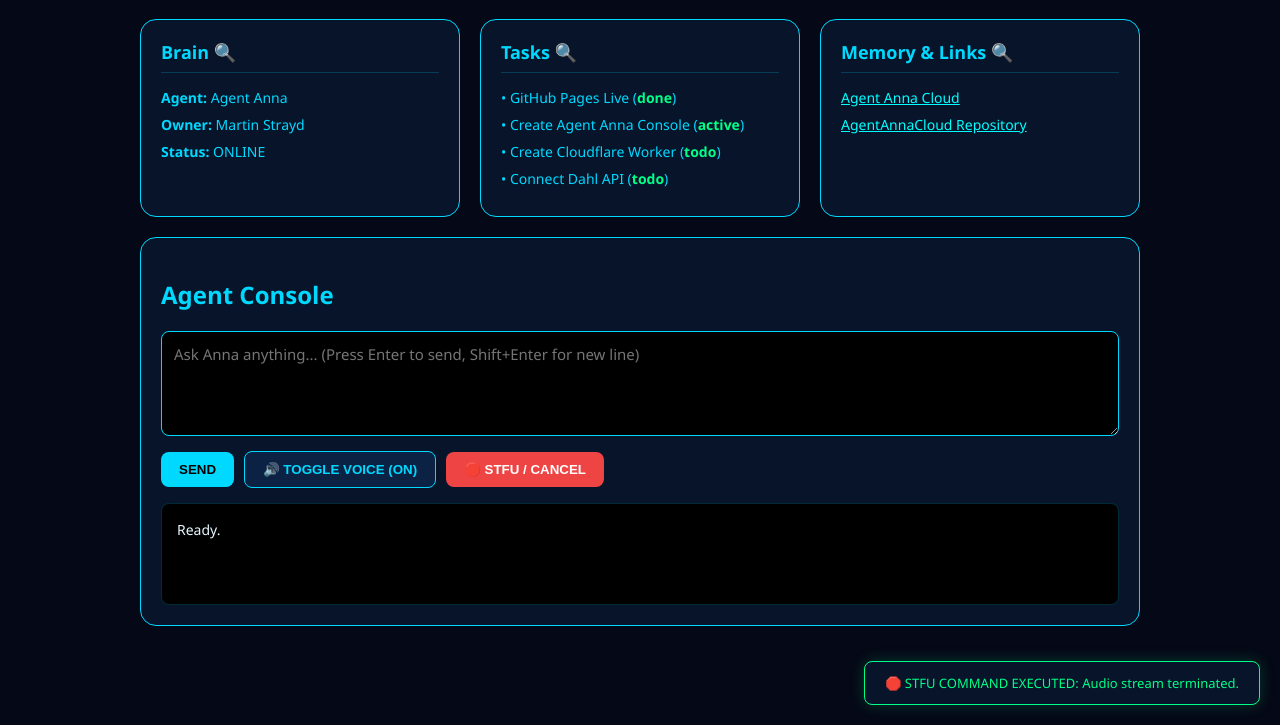
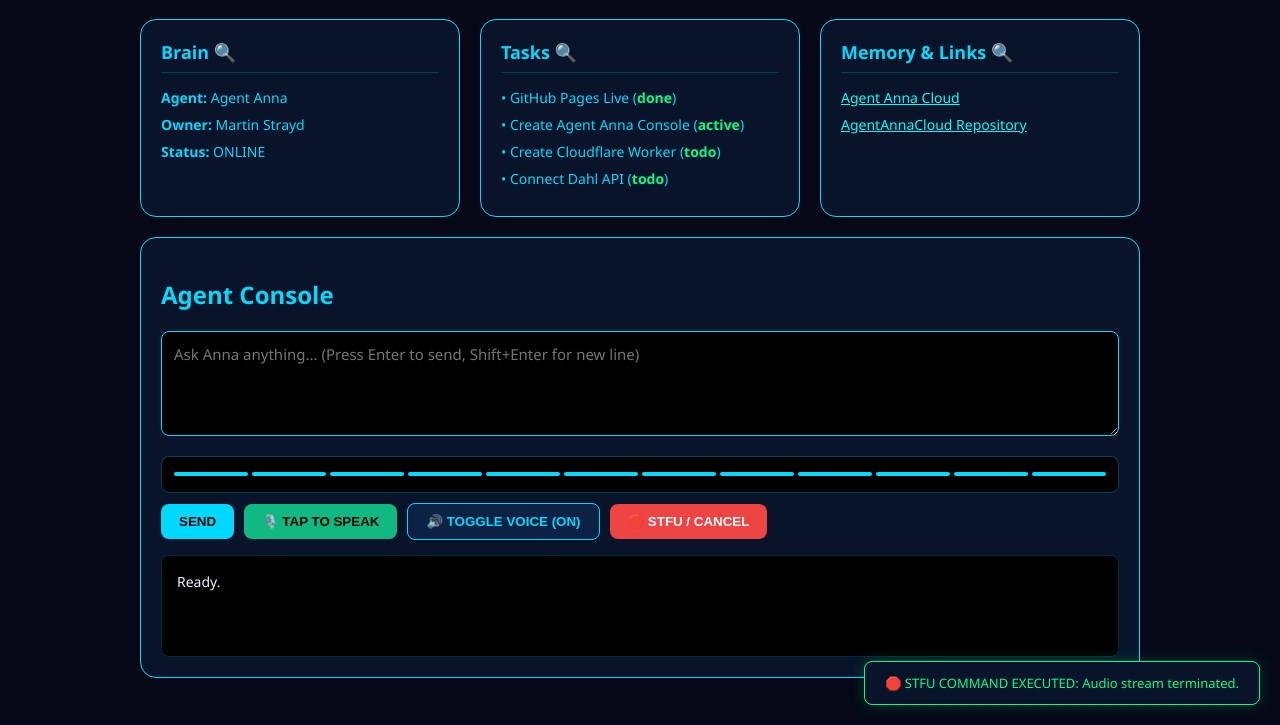
Before and after one commit to agent-anna/AgentAnnaCloud, a plain HTML site: page public/index.html in a window 1280 px wide. Both pictures are taken after a click on the button "🛑 STFU / CANCEL". Shown: the part 75-800 px from the top of the page. Drawn offline with Linux system fonts and the light colour scheme.

Commit message:
Add real-time Web Audio API mic analyser to make visualizer react exclusively to actual voice input

```diff
--- a/public/index.html
+++ b/public/index.html
@@ -20,9 +20,16 @@ button{margin-top:10px;padding:10px 18px;cursor:pointer;background:#00d9ff;color
 button:hover{opacity:0.85;}
 button.secondary{background:#0b2244;color:#00d9ff;border:1px solid #00d9ff;}
 button.danger{background:#ef4444;color:#fff;}
+button.mic-btn{background:#10b981;color:#000;}
+button.mic-btn.active{background:#ef4444;color:#fff;animation:pulse 1s infinite;}
+@keyframes pulse{0%{opacity:1;}50%{opacity:0.4;}100%{opacity:1;}}
 .status{color:#00ff88;font-weight:bold;font-size:13px;}
 #response{margin-top:15px;padding:15px;border-radius:8px;background:#000;min-height:70px;white-space:pre-wrap;color:#e6f9ff;line-height:1.55;font-size:14px;border:1px solid rgba(0,217,255,0.2);}
 #notification{position:fixed;bottom:20px;right:20px;background:#07142a;border:1px solid #00ff88;color:#00ff88;padding:12px 20px;border-radius:8px;display:none;z-index:2000;font-size:13px;box-shadow:0 0 15px rgba(0,255,136,0.2);}
+
+/* Live Audio Visualizer Bars */
+.visualizer{display:flex;gap:4px;align-items:center;height:35px;background:#000;border:1px solid rgba(0,217,255,0.3);border-radius:8px;padding:0 12px;margin-top:15px;overflow:hidden;}
+.bar{flex:1;background:#00d9ff;height:4px;border-radius:2px;transition:height 0.05s ease;}
 </style>
 </head>
 <body>
@@ -53,8 +60,17 @@ button.danger{background:#ef4444;color:#fff;}
   <div class="console-panel">
     <h2>Agent Console</h2>
     <textarea id="prompt" placeholder="Ask Anna anything... (Press Enter to send, Shift+Enter for new line)"></textarea>
+
+    <!-- Live Audio Motion Visualizer -->
+    <div class="visualizer" id="viz">
+      <div class="bar"></div><div class="bar"></div><div class="bar"></div><div class="bar"></div>
+      <div class="bar"></div><div class="bar"></div><div class="bar"></div><div class="bar"></div>
+      <div class="bar"></div><div class="bar"></div><div class="bar"></div><div class="bar"></div>
+    </div>
+
     <div style="display:flex;gap:10px;flex-wrap:wrap;align-items:center;">
       <button onclick="ask()">SEND</button>
+      <button id="micBtn" class="mic-btn" onclick="toggleLiveMic()">🎙️ TAP TO SPEAK</button>
       <button class="secondary" onclick="toggleVoice()">🔊 TOGGLE VOICE (<span id="voiceState">ON</span>)</button>
       <button class="danger" onclick="executeStfuProtocol()">🛑 STFU / CANCEL</button>
     </div>
@@ -67,6 +83,11 @@ button.danger{background:#ef4444;color:#fff;}
 <script>
 let cachedVoices = [];
 let isVoiceEnabled = true;
+let audioContext = null;
+let analyser = null;
+let microphone = null;
+let isMicActive = false;
+let animationId = null;
 
 function loadVoices() {
     if (!('speechSynthesis' in window)) return;
@@ -139,8 +160,75 @@ function speakText(text) {
     }
 }
 
+// True Live Mic Audio Analyser with Real-time Visualizer Motion
+async function toggleLiveMic() {
+    const micBtn = document.getElementById("micBtn");
+
+    if (isMicActive) {
+        stopLiveMic();
+        return;
+    }
+
+    try {
+        audioContext = new (window.AudioContext || window.webkitAudioContext)();
+        const stream = await navigator.mediaDevices.getUserMedia({ audio: true, video: false });
+
+        microphone = audioContext.createMediaStreamSource(stream);
+        analyser = audioContext.createAnalyser();
+        analyser.fftSize = 64;
+        microphone.connect(analyser);
+
+        isMicActive = true;
+        micBtn.textContent = "🔴 LISTENING (CLICK TO STOP)";
+        micBtn.classList.add("active");
+        updateHUDState("LISTENING");
+        showCyberNotification("🎙️ Microphone active. Speak now — visualizer is reacting to your voice.");
+
+        const bufferLength = analyser.frequencyBinCount;
+        const dataArray = new Uint8Array(bufferLength);
+        const bars = document.querySelectorAll(".visualizer .bar");
+
+        function renderVisualizer() {
+            if (!isMicActive) return;
+            analyser.getByteFrequencyData(dataArray);
+
+            bars.forEach((bar, i) => {
+                const val = dataArray[i] || 0;
+                const height = Math.max(4, (val / 255) * 32);
+                bar.style.height = height + "px";
+                bar.style.background = val > 50 ? "#00ff88" : "#00d9ff";
+            });
+
+            animationId = requestAnimationFrame(renderVisualizer);
+        }
+        renderVisualizer();
+
+    } catch (err) {
+        showCyberNotification("❌ Mic permission denied or unavailable.");
+        stopLiveMic();
+    }
+}
+
+function stopLiveMic() {
+    isMicActive = false;
+    if (animationId) cancelAnimationFrame(animationId);
+    if (audioContext && audioContext.state !== 'closed') audioContext.close();
+
+    const micBtn = document.getElementById("micBtn");
+    micBtn.textContent = "🎙️ TAP TO SPEAK";
+    micBtn.classList.remove("active");
+    updateHUDState("READY");
+
+    // Reset visualizer bars
+    document.querySelectorAll(".visualizer .bar").forEach(bar => {
+        bar.style.height = "4px";
+        bar.style.background = "#00d9ff";
+    });
+}
+
 function executeStfuProtocol() {
     if ('speechSynthesis' in window) window.speechSynthesis.cancel();
+    stopLiveMic();
     document.body.classList.remove('is-speaking', 'is-thinking');
     updateHUDState("READY");
     showCyberNotification("🛑 STFU COMMAND EXECUTED: Audio stream terminated.");
```
